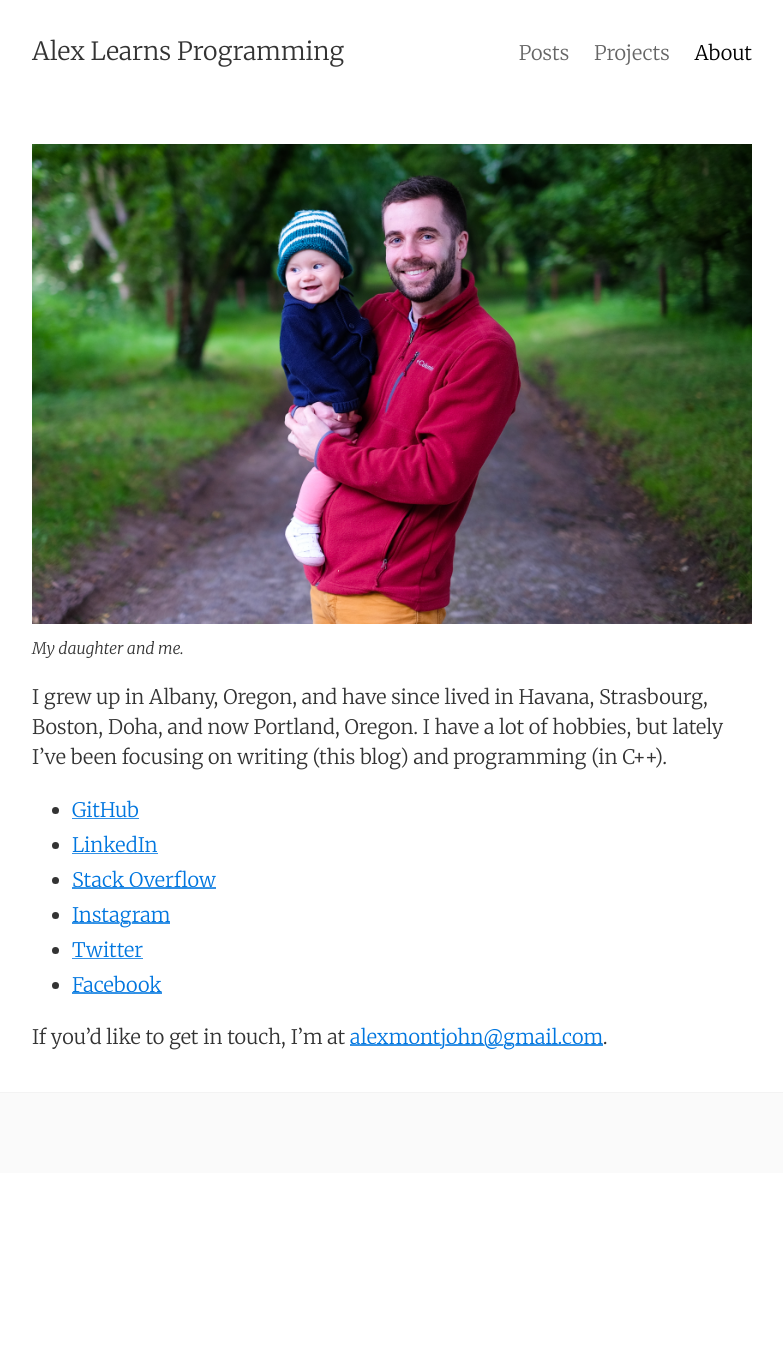
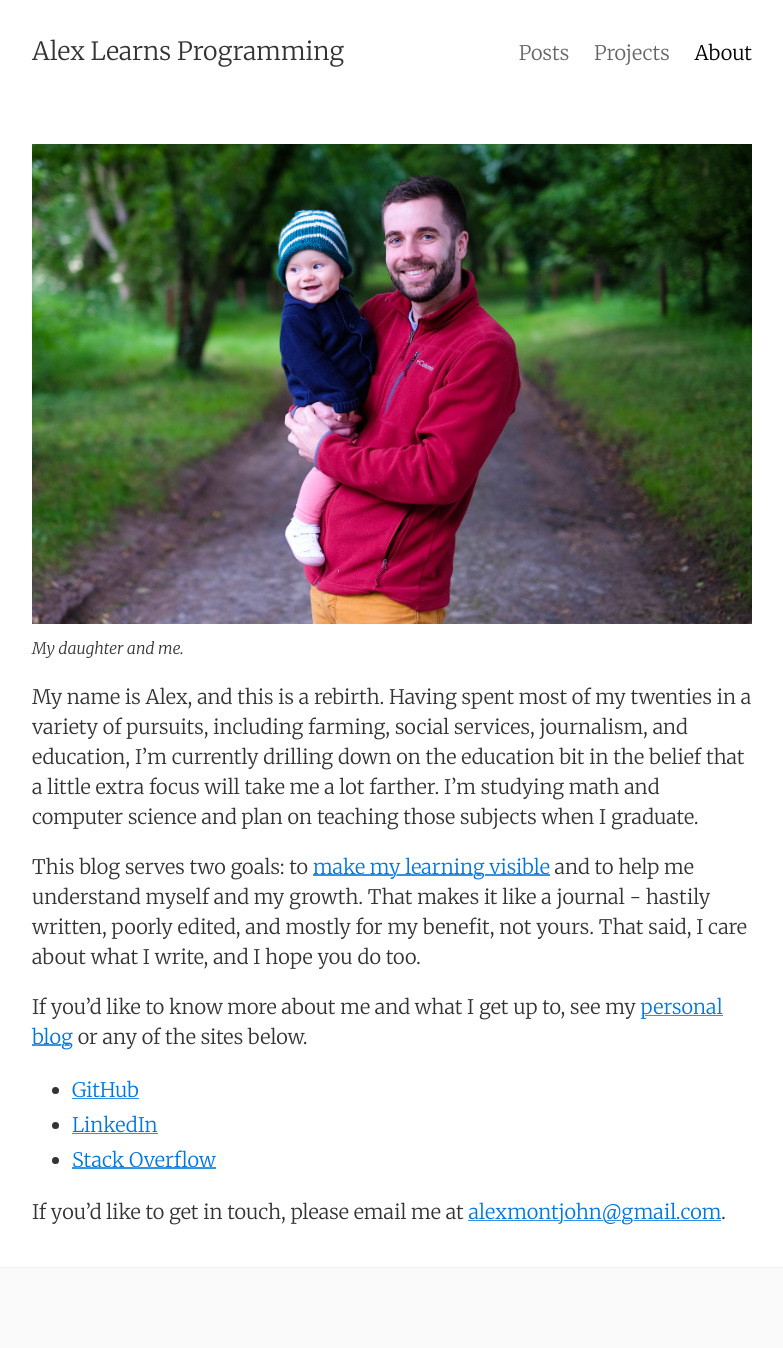
Before and after one commit to alxmjo/code, a Jekyll site: the page built from about.md, in a window 1280 px wide. Shown: the whole page, without its empty margins (248-1031 px from the left). Built offline with Jekyll 4.4.1, drawn with Linux system fonts in a browser that asks for light colours; before the commit the page ends 1173 px from its top, so only the background shows below that.

Commit message:
Update about me page
Makes several content changes to my about me page.

```diff
--- a/about.md
+++ b/about.md
@@ -7,13 +7,14 @@ permalink: /about/
 ![alex and idara](/images/35271-2017-Jun-23-AMJ-X.jpg)
 *My daughter and me.*
 
-I grew up in Albany, Oregon, and have since lived in Havana, Strasbourg, Boston, Doha, and now Portland, Oregon. I have a lot of hobbies, but lately I’ve been focusing on writing (this blog) and programming (in C++).
+My name is Alex, and this is a rebirth. Having spent most of my twenties in a variety of pursuits, including farming, social services, journalism, and education, I'm currently drilling down on the education bit in the belief that a little extra focus will take me a lot farther. I'm studying math and computer science and plan on teaching those subjects when I graduate.
+
+This blog serves two goals: to [make my learning visible](http://www.mlvpz.org/) and to help me understand myself and my growth. That makes it like a journal - hastily written, poorly edited, and mostly for my benefit, not yours. That said, I care about what I write, and I hope you do too.
+
+If you'd like to know more about me and what I get up to, see my [personal blog](http://alexmontjohn.com/) or any of the sites below.
 
 * [GitHub](http://github.com/alxmjo)
 * [LinkedIn](https://www.linkedin.com/in/alxmjo/)
 * [Stack Overflow](https://stackoverflow.com/users/3292279/alex-johnson)
-* [Instagram](https://www.instagram.com/alxmjo/)
-* [Twitter](https://twitter.com/alxmjo)
-* [Facebook](http://facebook.com/alexmontjohn)
 
-If you'd like to get in touch, I'm at <alexmontjohn@gmail.com>.
+If you'd like to get in touch, please email me at <alexmontjohn@gmail.com>.
```
